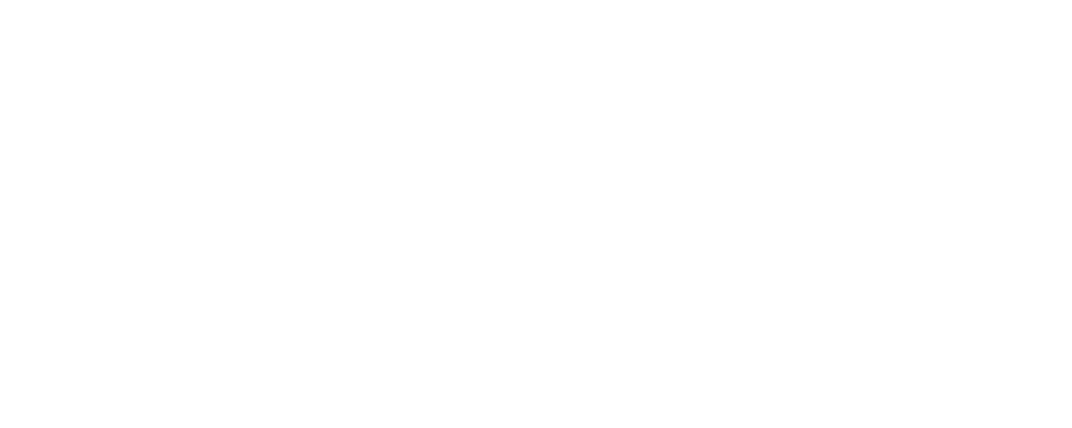
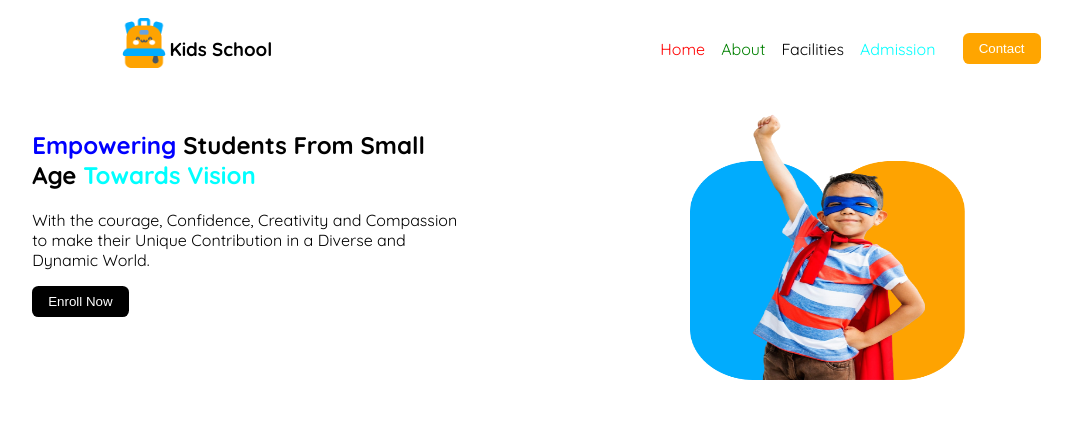
Before and after one commit to eyakubsharif/kids-school, a plain HTML site: page index.html in a window 1280 px wide. Shown: the whole page, without its empty margins (60-1132 px from the left). Drawn offline with Linux system fonts and the light colour scheme.

Commit message:
banner section is added

```diff
--- a/index.html
+++ b/index.html
@@ -4,8 +4,53 @@
     <meta charset="UTF-8">
     <meta name="viewport" content="width=device-width, initial-scale=1.0">
     <title>kids School</title>
+    <link rel="stylesheet" href="style.css">
+    <link rel="preconnect" href="https://fonts.googleapis.com">
+<link rel="preconnect" href="https://fonts.gstatic.com" crossorigin>
+<link href="https://fonts.googleapis.com/css2?family=Quicksand:wght@300..700&display=swap" rel="stylesheet">
 </head>
 <body>
+    <div class="container">
+        <header>
+            <div class="nav-bar flex">
+               <div class="logo">
+                <img src="assets/logo.png" alt="">
+                <h3>Kids School</h3>
+               </div>
+               <div class="flex">
+                <ul class="nav-items">
+                        <li class="nav-item"><a  style="color: red;" href="" class="nav-link">Home</a></li>
+                        <li class="nav-item"><a  style="color: green;" href="" class="nav-link">About</a></li>
+                        <li class="nav-item"><a  style="color: black;" href="" class="nav-link">Facilities</a></li>
+                        <li class="nav-item"><a  style="color: aqua;" href="" class="nav-link">Admission</a></li>
+                </ul>
+                <button class="nav-button">
+                    Contact
+                </button>
+               </div>
 
+            </div>
+            <div class="banner-section">
+                <div class="banner-content">
+                    <h2><span style="color: blue;">Empowering</span> Students From Small Age <span style="color: aqua;">Towards Vision</span></h2>
+                    <p>With the courage, Confidence, Creativity and Compassion to make their Unique Contribution in a Diverse and Dynamic World.</p>
+                    <button class="banner-btn">Enroll Now</button>
+                </div>
+                <div class="banner-img">
+                    <img src="assets/hero-kids.png" alt="">
+                </div>
+            </div>
+        </header>
+
+        <main>
+
+
+        </main>
+
+        <footer>
+
+
+        </footer>
+    </div>
 </body>
 </html>
--- a/style.css
+++ b/style.css
@@ -0,0 +1,71 @@
+
+
+.container{
+    font-family: "Quicksand", serif;
+     font-style: normal;
+     width: 100%;
+     max-width: 90%;
+     margin: 0 auto;
+     padding: 10px 5px;
+
+  }
+  button{
+    border: none;
+    outline: none;
+    padding: 0.5rem 1rem;
+    border-radius: 0.4rem;
+  }
+  .flex{
+    display: flex;
+    align-items: center;
+    justify-content: space-around;
+  }
+  .logo{
+    width: 25%;
+    display: flex;
+  }
+  .logo img{
+    width: 50px;
+    height: 50px;
+  }
+  .nav-items{
+    display: flex;
+    gap: 1rem;
+    margin-right: 1.7rem;
+  }
+  .nav-item{
+    list-style: none;
+
+  }
+  .nav-link{
+    text-decoration: none;
+  }
+  .nav-button{
+    background-color: orange;
+    color: white;
+  }
+
+  /* banner section  */
+  .banner-section{
+    padding: 15px 5px;
+    display: flex;
+    justify-content: space-between;
+    gap: 2rem;
+    margin: 1rem;
+  }
+  .banner-content{
+    width: 40%;
+
+  }
+  .banner-img{
+    width: 40%;
+  }
+  .banner-img img{
+    width: 275px;
+    height: 270px;
+
+  }
+  .banner-btn{
+    background-color: black;
+    color: white;
+  }
```
